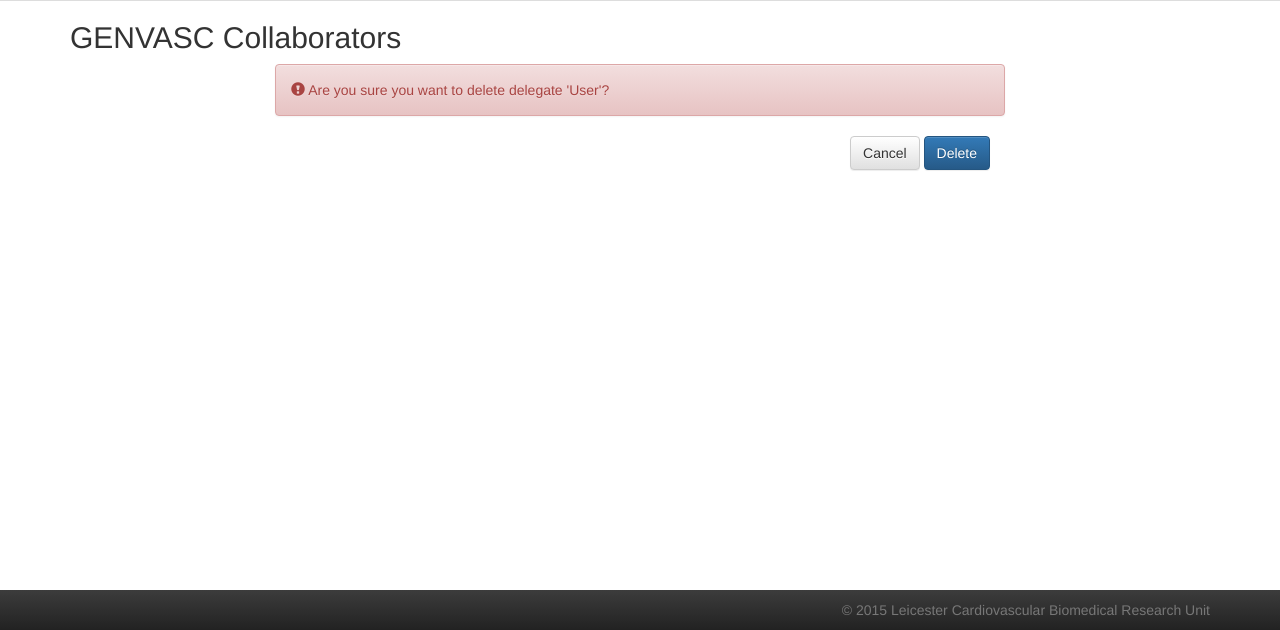
After one commit to LCBRU/lcbru-events, a Flask app: page /genvasc_collaborators/delegates/delete/1 in a window 1280 px wide. The commit adds this page. Shown: the part 170-800 px from the top of the page. Run offline with Flask 2, Linux system fonts and the light colour scheme; tables that the repository leaves empty hold one stand-in row (values such as "Sample post"); parts of the project's set-up code (start-up, migrations or seed data) failed here and were passed over; some libraries are stand-ins or nearby versions.

Commit message:
Add delegate deletion

```diff
--- a/lcbru_events/forms/genvasc_collaborators.py
+++ b/lcbru_events/forms/genvasc_collaborators.py
@@ -12,4 +12,7 @@ class DelegateEditForm(Form):
     email = EmailField('Email', validators=[DataRequired(), Length(max=200)])
     role = SelectField('Role', choices=[('', ''), ('GP', 'GP'), ('Practice Manager', 'Practice Manager'), ('Nurse', 'Nurse'), ('Health Care Assisstant', 'Health Care Assisstant'), ('Phlebotomist', 'Phlebotomists'), ('Administrator', 'Administrator'), ('Other', 'Other')])
     dietary = StringField('Special Dietary Needs', validators=[Length(max=200)])
-    meeting = RadioField('Meeting', choices=[('20151202', 'Wednesday, 2nd December 2015'), ('20151208', 'Tuesday, 8th December 2015'), ('other', 'Neither date is convenient, but interested in future dates')])
+    meeting = RadioField('Meeting', choices=[('20151202', 'Wednesday, 2nd December 2015'), ('20151208', 'Tuesday, 8th December 2015'), ('other', 'My preferred date if fully booked / Neither date is convenient, but interested in future dates')])
+
+class DelegateDeleteForm(Form):
+    id = HiddenField('id')
--- a/lcbru_events/templates/genvasc_collaborators/delegates.html
+++ b/lcbru_events/templates/genvasc_collaborators/delegates.html
@@ -27,6 +27,11 @@
 								<span class="glyphicon glyphicon-pencil" aria-hidden="true"></span>
 								<span class="sr-only">Edit</span>
 							</a>
+							<a href="{{ url_for('genvasc_collaborators_delegate_delete', id=item.id) }}">
+								<span class="glyphicon glyphicon-remove" aria-hidden="true"></span>
+								<span class="sr-only">Delete</span>
+							</a>
+
 						</td>
 						<td>{{ item.fullname }}</td>
 						<td>{{ item.email }}</td>
--- /dev/null
+++ b/lcbru_events/templates/genvasc_collaborators/delegates_delete.html
@@ -0,0 +1,19 @@
+{% extends "genvasc_collaborators/layout.html" %}
+{% import "_formVerticalHelpers.html" as formhelper %}
+
+{% block genvasc_collaborators_content %}
+
+    <form method="POST" action="{{ url_for('genvasc_collaborators_delegate_delete_confirm') }}" class="col-sm-8 col-sm-offset-2">
+		{{ form.hidden_tag() }}
+
+		<div class="alert alert-danger" role="alert">
+			<span class="glyphicon glyphicon-exclamation-sign" aria-hidden="true"></span>
+			Are you sure you want to delete delegate '{{ delegate.fullname }}'?
+		</div>
+
+	    <div class="col-sm-12 text-right">
+	        <a href="{{ url_for('genvasc_collaborators_delegates') }}" class="btn btn-default" role="button">Cancel</a>
+	        <button type="submit" class="btn btn-primary">Delete</button>
+	    </div>
+	</form>
+{% endblock %}
--- a/lcbru_events/views/genvasc_collaborators.py
+++ b/lcbru_events/views/genvasc_collaborators.py
@@ -1,6 +1,6 @@
 from flask import render_template, redirect, url_for, session, request, flash
 from lcbru_events import app, db
-from lcbru_events.forms.genvasc_collaborators import PracticeForm, DelegateEditForm
+from lcbru_events.forms.genvasc_collaborators import PracticeForm, DelegateEditForm, DelegateDeleteForm
 from lcbru_events.model.genvasc_collaborators import Practice, Delegate
 import time
 
@@ -66,3 +66,23 @@ def genvasc_collaborators_delegate_edit(id):
         return redirect(url_for('genvasc_collaborators_delegates'))
 
     return render_template('genvasc_collaborators/delegates_new.html', form=form)
+
+@app.route("/genvasc_collaborators/delegates/delete/<int:id>")
+def genvasc_collaborators_delegate_delete(id):
+    delegate = Delegate.query.get(id)
+    form = DelegateDeleteForm(obj=delegate)
+    return render_template('genvasc_collaborators/delegates_delete.html', delegate=delegate, form=form)
+
+@app.route("/genvasc_collaborators/delegates/delete", methods=['POST'])
+def genvasc_collaborators_delegate_delete_confirm():
+    form = DelegateDeleteForm()
+
+    if form.validate_on_submit():
+        delegate = Delegate.query.get(form.id.data)
+
+        if (delegate):
+            db.session.delete(delegate)
+            db.session.commit()
+            flash("Deleted delegate '%s'." % delegate.fullname)
+
+    return redirect(url_for('genvasc_collaborators_delegates'))
```
